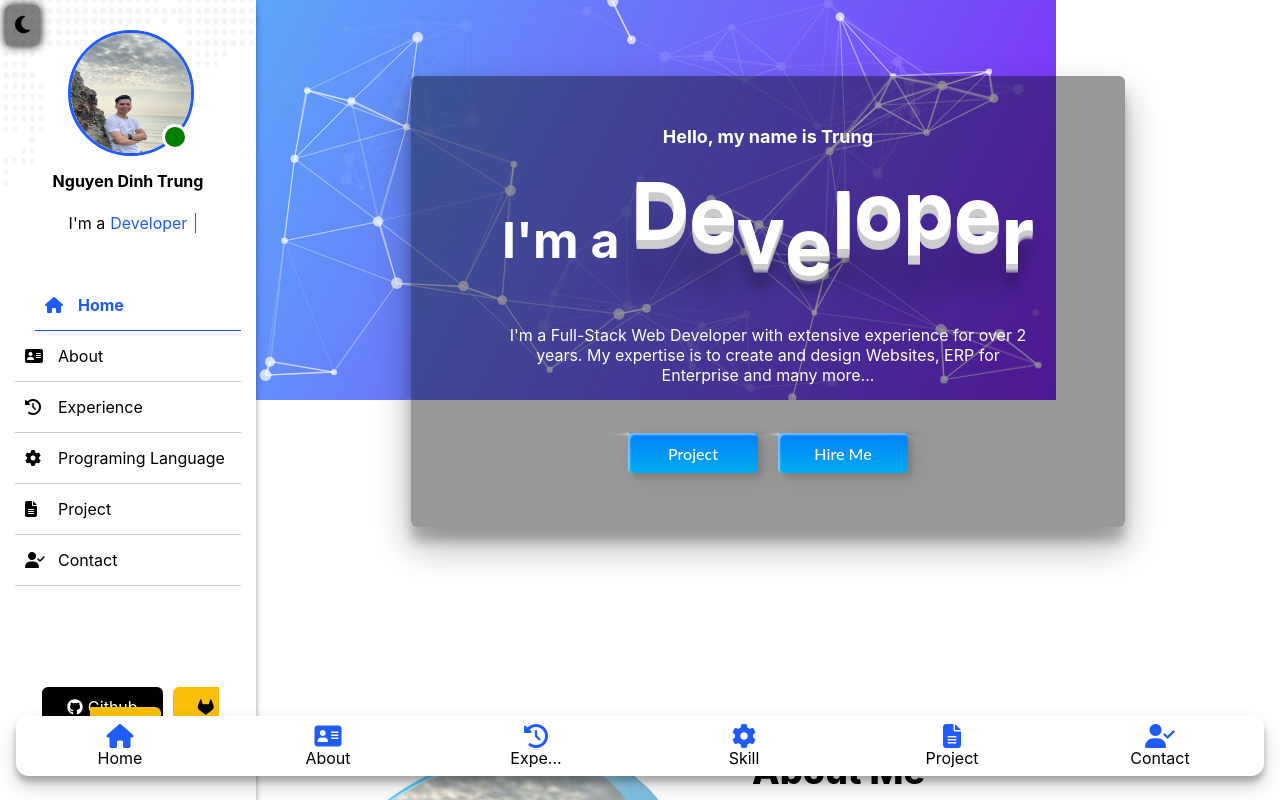
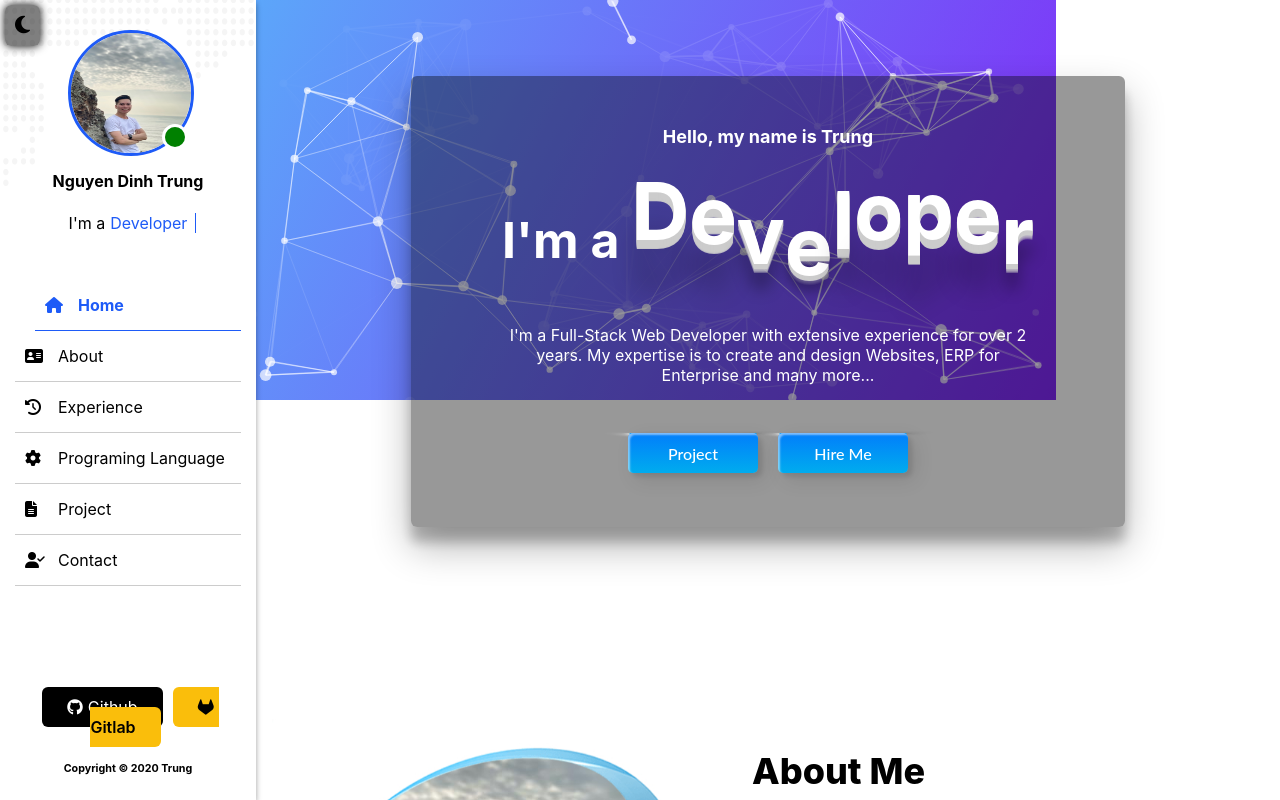
Before and after one commit to trungnd11/mylandingpage, a React (Create React App) app: page / in a window 1280 px wide. Shown: the top 800 px of the page. Built offline with nearby package versions, Linux system fonts and the light colour scheme.

Commit message:
update navigate bar

```diff
--- a/src/page/navigate-mobile/NavigateMobile.tsx
+++ b/src/page/navigate-mobile/NavigateMobile.tsx
@@ -1,44 +1,82 @@
 /* eslint-disable jsx-a11y/anchor-is-valid */
+import { useContext } from "react";
+import { ThemeContext } from "../../components/ContextTheme/ContextTheme";
 
 export default function NavigateMobile() {
+  const { theme } = useContext(ThemeContext);
   return (
     <div className="navigate-mobile">
-      <div className="list-item">
+      <div className={`list-item ${theme === "dark" && "list-item-dark"}`}>
         <ul>
           <a href="#home">
             <li className="item">
-              <i className="fa-solid fa-house"></i>
-              <span>Home</span>
+              <i
+                className={`fa-solid fa-house ${
+                  theme === "dark" && "item-dark"
+                }`}
+              ></i>
+              <span className={`${theme === "dark" && "text-dark"}`}>Home</span>
             </li>
           </a>
           <a href="#about">
             <li className="item">
-              <i className="fa-solid fa-address-card"></i>
-              <span>About</span>
+              <i
+                className={`fa-solid fa-address-card ${
+                  theme === "dark" && "item-dark"
+                }`}
+              ></i>
+              <span className={`${theme === "dark" && "text-dark"}`}>
+                About
+              </span>
             </li>
           </a>
           <a href="#experience">
             <li className="item">
-              <i className="fa-solid fa-clock-rotate-left"></i>
-              <span>Expe...</span>
+              <i
+                className={`fa-solid fa-clock-rotate-left ${
+                  theme === "dark" && "item-dark"
+                }`}
+              ></i>
+              <span className={`${theme === "dark" && "text-dark"}`}>
+                Expe...
+              </span>
             </li>
           </a>
           <a href="#services">
             <li className="item">
-              <i className="fa-solid fa-gear"></i>
-              <span>Skill</span>
+              <i
+                className={`fa-solid fa-gear ${
+                  theme === "dark" && "item-dark"
+                }`}
+              ></i>
+              <span className={`${theme === "dark" && "text-dark"}`}>
+                Skill
+              </span>
             </li>
           </a>
           <a href="#project">
             <li className="item">
-              <i className="fa-solid fa-file-lines"></i>
-              <span>Project</span>
+              <i
+                className={`fa-solid fa-file-lines ${
+                  theme === "dark" && "item-dark"
+                }`}
+              ></i>
+              <span className={`${theme === "dark" && "text-dark"}`}>
+                Project
+              </span>
             </li>
           </a>
           <a href="#contact">
             <li className="item">
-              <i className="fa-solid fa-user-check"></i>
-              <span>Contact</span>
+              <i
+                className={`fa-solid fa-user-check ${
+                  theme === "dark" && "item-dark"
+                }`}
+              >
+              </i>
+              <span className={`${theme === "dark" && "text-dark"}`}>
+                Contact
+              </span>
             </li>
           </a>
         </ul>
--- a/src/static/scss/_navigate-mobile.scss
+++ b/src/static/scss/_navigate-mobile.scss
@@ -6,29 +6,35 @@
   padding: .5rem 1rem;
   box-sizing: border-box;
 
+  @include Responsive(XL) {
+    display: none;
+  }
+
   .list-item {
-    background: $colorWhite;
+    background: #ffffffe6;
     border-radius: .8rem;
     box-shadow: 0 10px 20px rgba(0,0,0,0.19), 0 6px 6px rgba(0,0,0,0.23);
+    overflow: hidden;
+    box-sizing: border-box;
     ul {
       display: flex;
       padding-left: 0;
-      list-style-type: none;
-      justify-content: space-evenly;
-
+      list-style: none;
+      align-items: center;
+      padding: 0 .3rem;
+      justify-content: space-between;
+      margin-top: .5rem;
+      margin-bottom: .5rem;
       a {
         text-decoration: none;
-        flex-direction: column;
-        align-items: center;
-        flex-basis: 20%;
+        padding: .4rem .2rem;
         .item {
           display: flex;
           flex-direction: column;
           align-items: center;
-          padding: .5rem;
-          flex-basis: 20%;
+          justify-content: space-between;
           i {
-             font-size: 1.5rem;
+             font-size: 1.2rem;
              color: $mainColor;
           }
 
@@ -39,4 +45,16 @@
       }
     }
   }
+
+  .list-item-dark {
+    background: #000000e6;
+
+    .item-dark {
+      color: #cc0000 !important;
+    }
+
+    .text-dark {
+      color: #fff !important;
+    }
+  }
 }
--- a/src/static/scss/_scrollTop.scss
+++ b/src/static/scss/_scrollTop.scss
@@ -2,16 +2,16 @@
   position: fixed;
   width: 50px;
   height: 50px;
-  right: 1%;
-  bottom: 2%;
+  right: 1rem;
+  bottom: 6rem;
   border-radius: 50%;
   z-index: 10;
   box-shadow: 0 0 5px 2px #0000ff;
   cursor: pointer;
 
   @include Responsive(XS) {
-    right: 10px;
-    bottom: 20px;
+    right: 1rem;
+    bottom: 5.5rem;
     width: 40px;
     height: 40px;
   }
```
